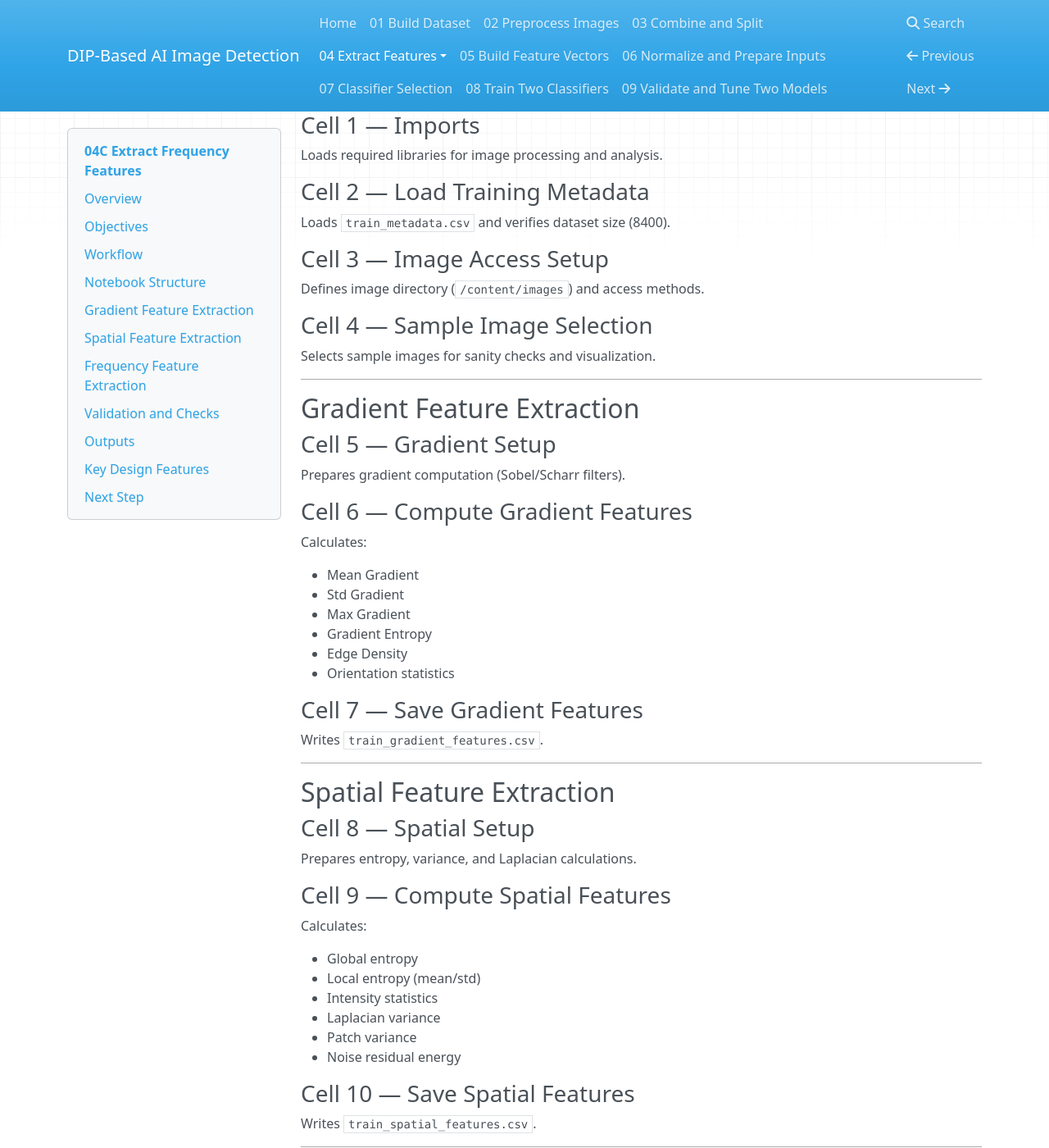
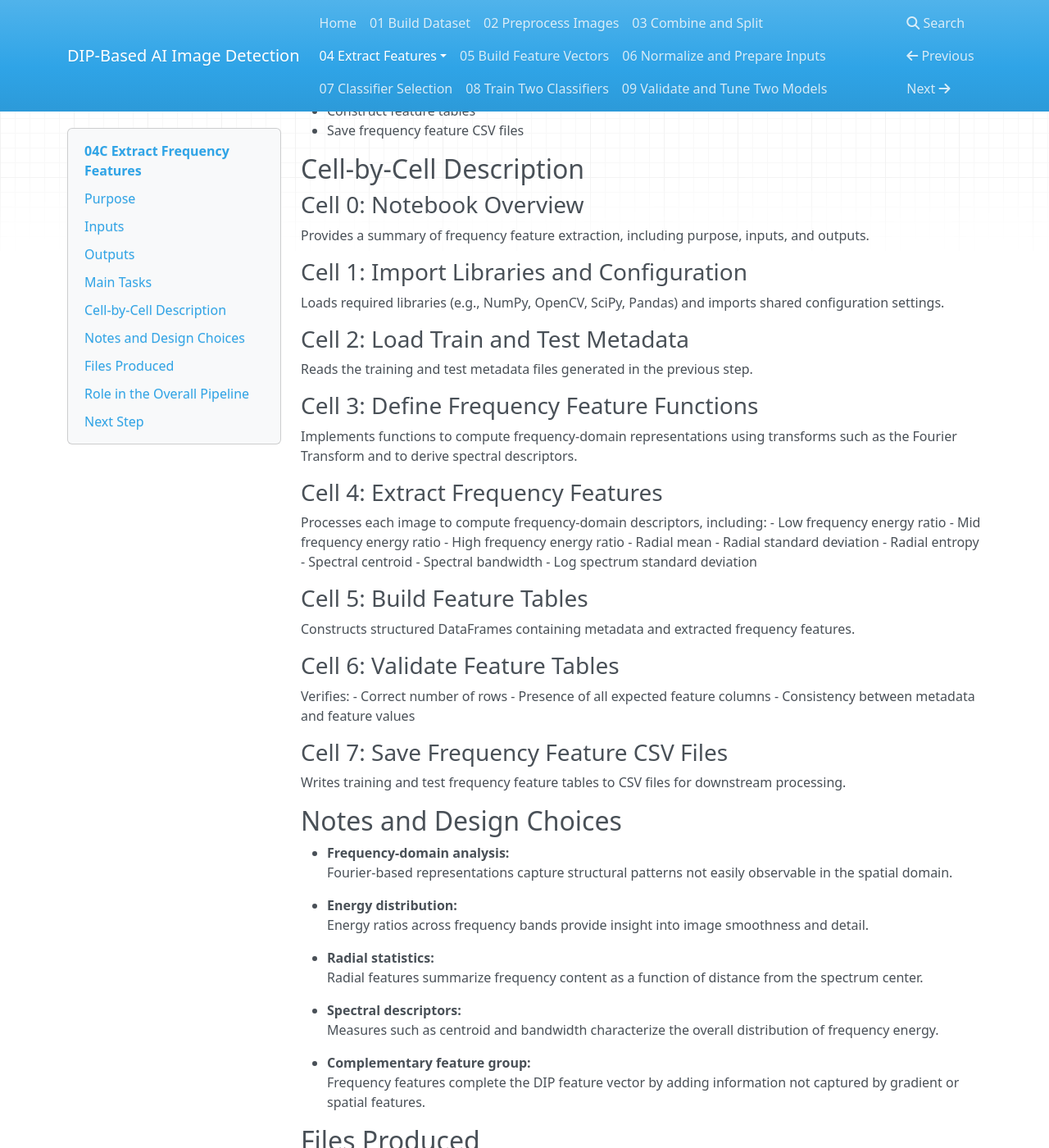
Before and after one commit to pgailinas/dip-ai-image-detection, an MkDocs documentation site: the page built from docs/04C_Extract_Frequency_Features.md, in a window 1280 px wide and 1400 px high, scrolled down 998 px. Shown: the whole window at 82% size. Built offline with MkDocs 1.6.1, drawn with Linux system fonts in a browser that asks for light colours; nearby versions of some CDN libraries; some of the changed text lies outside the part shown.

Commit message:
Update 04C_Extract_Frequency_Features.md

```diff
--- a/docs/04C_Extract_Frequency_Features.md
+++ b/docs/04C_Extract_Frequency_Features.md
@@ -9,163 +9,108 @@ nav_order: 6
 
 ---
 
-## Overview
+## Purpose
 
-This stage extracts handcrafted Digital Image Processing (DIP) features from training images to form the basis of the classification model.
+This notebook extracts frequency-domain features from preprocessed images. These features capture spectral characteristics such as energy distribution across frequency bands and structural patterns in the frequency domain.
 
-Feature extraction is divided into three domains:
+Frequency-domain descriptors form the third group of the 26-dimensional DIP feature vector used for classification.
 
-* Gradient-Based
-* Spatial
-* Frequency-Domain
+## Inputs
 
----
+- Training and test metadata:
+  - `train_metadata.csv`
+  - `test_metadata.csv`
 
-## Objectives
+- Preprocessed image files referenced by metadata
 
-* Load training dataset metadata
-* Access preprocessed images
-* Extract domain-specific features
-* Store features in structured CSV files
-* Validate feature outputs
-
----
-
-## Workflow
-
-1. Load training metadata
-2. Access image directory
-3. Perform sanity checks
-4. Extract features (per domain)
-5. Save feature CSVs
-6. Validate outputs
-
----
-
-## Notebook Structure
-
-### Cell 0 — Overview
-
-Defines feature extraction goals and outputs.
-
-### Cell 1 — Imports
-
-Loads required libraries for image processing and analysis.
-
-### Cell 2 — Load Training Metadata
-
-Loads `train_metadata.csv` and verifies dataset size (8400).
-
-### Cell 3 — Image Access Setup
-
-Defines image directory (`/content/images`) and access methods.
-
-### Cell 4 — Sample Image Selection
-
-Selects sample images for sanity checks and visualization.
-
----
-
-## Gradient Feature Extraction
-
-### Cell 5 — Gradient Setup
-
-Prepares gradient computation (Sobel/Scharr filters).
-
-### Cell 6 — Compute Gradient Features
-
-Calculates:
-
-* Mean Gradient
-* Std Gradient
-* Max Gradient
-* Gradient Entropy
-* Edge Density
-* Orientation statistics
-
-### Cell 7 — Save Gradient Features
-
-Writes `train_gradient_features.csv`.
-
----
-
-## Spatial Feature Extraction
-
-### Cell 8 — Spatial Setup
-
-Prepares entropy, variance, and Laplacian calculations.
-
-### Cell 9 — Compute Spatial Features
-
-Calculates:
-
-* Global entropy
-* Local entropy (mean/std)
-* Intensity statistics
-* Laplacian variance
-* Patch variance
-* Noise residual energy
-
-### Cell 10 — Save Spatial Features
-
-Writes `train_spatial_features.csv`.
-
----
-
-## Frequency Feature Extraction
-
-### Cell 11 — Frequency Setup
-
-Prepares FFT computation and spectrum generation.
-
-### Cell 12 — Compute Frequency Features
-
-Calculates:
-
-* Frequency energy ratios
-* Radial statistics
-* Spectral centroid
-* Spectral bandwidth
-* Log spectrum statistics
-
-### Cell 13 — Save Frequency Features
-
-Writes `train_frequency_features.csv`.
-
----
-
-## Validation and Checks
-
-### Cell 14 — Output Verification
-
-Confirms correct row counts (8400) and CSV integrity.
-
-### Cell 15 — Feature Distribution Checks
-
-Compares distributions (AI vs Real).
-
-### Cell 16 — Visual Sanity Check
-
-Displays selected images and feature behavior.
-
----
+- Project configuration file:
+  - `project_config.py`
 
 ## Outputs
 
-* train_gradient_features.csv
-* train_spatial_features.csv
-* train_frequency_features.csv
+- Frequency feature CSV files:
+  - `train_frequency_features.csv`
+  - `test_frequency_features.csv`
 
----
+Each CSV contains:
+- `filename`
+- `class_label`
+- `source_dataset`
+- `subset`
+- Frequency-domain feature columns
 
-## Key Design Features
+## Main Tasks
 
-* Domain-specific feature extraction
-* Modular pipeline (separate feature groups)
-* Optimized computations
-* Reusable CSV outputs
+- Load training and test metadata
+- Read preprocessed images
+- Compute frequency-domain representations
+- Extract spectral and radial descriptors
+- Construct feature tables
+- Save frequency feature CSV files
 
----
+## Cell-by-Cell Description
+
+### Cell 0: Notebook Overview
+Provides a summary of frequency feature extraction, including purpose, inputs, and outputs.
+
+### Cell 1: Import Libraries and Configuration
+Loads required libraries (e.g., NumPy, OpenCV, SciPy, Pandas) and imports shared configuration settings.
+
+### Cell 2: Load Train and Test Metadata
+Reads the training and test metadata files generated in the previous step.
+
+### Cell 3: Define Frequency Feature Functions
+Implements functions to compute frequency-domain representations using transforms such as the Fourier Transform and to derive spectral descriptors.
+
+### Cell 4: Extract Frequency Features
+Processes each image to compute frequency-domain descriptors, including:
+- Low frequency energy ratio
+- Mid frequency energy ratio
+- High frequency energy ratio
+- Radial mean
+- Radial standard deviation
+- Radial entropy
+- Spectral centroid
+- Spectral bandwidth
+- Log spectrum standard deviation
+
+### Cell 5: Build Feature Tables
+Constructs structured DataFrames containing metadata and extracted frequency features.
+
+### Cell 6: Validate Feature Tables
+Verifies:
+- Correct number of rows
+- Presence of all expected feature columns
+- Consistency between metadata and feature values
+
+### Cell 7: Save Frequency Feature CSV Files
+Writes training and test frequency feature tables to CSV files for downstream processing.
+
+## Notes and Design Choices
+
+- **Frequency-domain analysis:**
+  Fourier-based representations capture structural patterns not easily observable in the spatial domain.
+
+- **Energy distribution:**
+  Energy ratios across frequency bands provide insight into image smoothness and detail.
+
+- **Radial statistics:**
+  Radial features summarize frequency content as a function of distance from the spectrum center.
+
+- **Spectral descriptors:**
+  Measures such as centroid and bandwidth characterize the overall distribution of frequency energy.
+
+- **Complementary feature group:**
+  Frequency features complete the DIP feature vector by adding information not captured by gradient or spatial features.
+
+## Files Produced
+
+- `train_frequency_features.csv` — Frequency features for training set
+- `test_frequency_features.csv` — Frequency features for test set
+
+## Role in the Overall Pipeline
+
+This notebook produces the final group of features used in the DIP feature vector. These features are combined with gradient and spatial features in the next step to form the complete input representation for classifier training.
 
 ## Next Step
 
```
